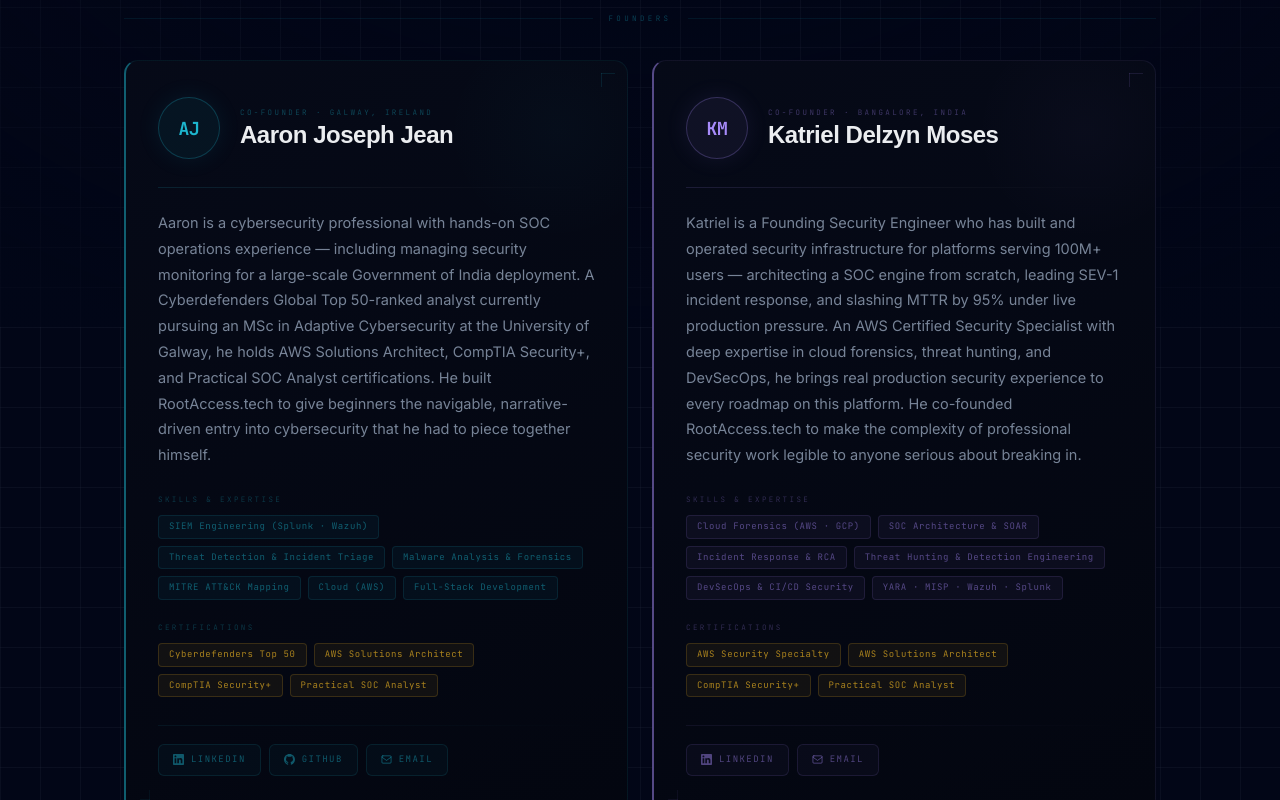
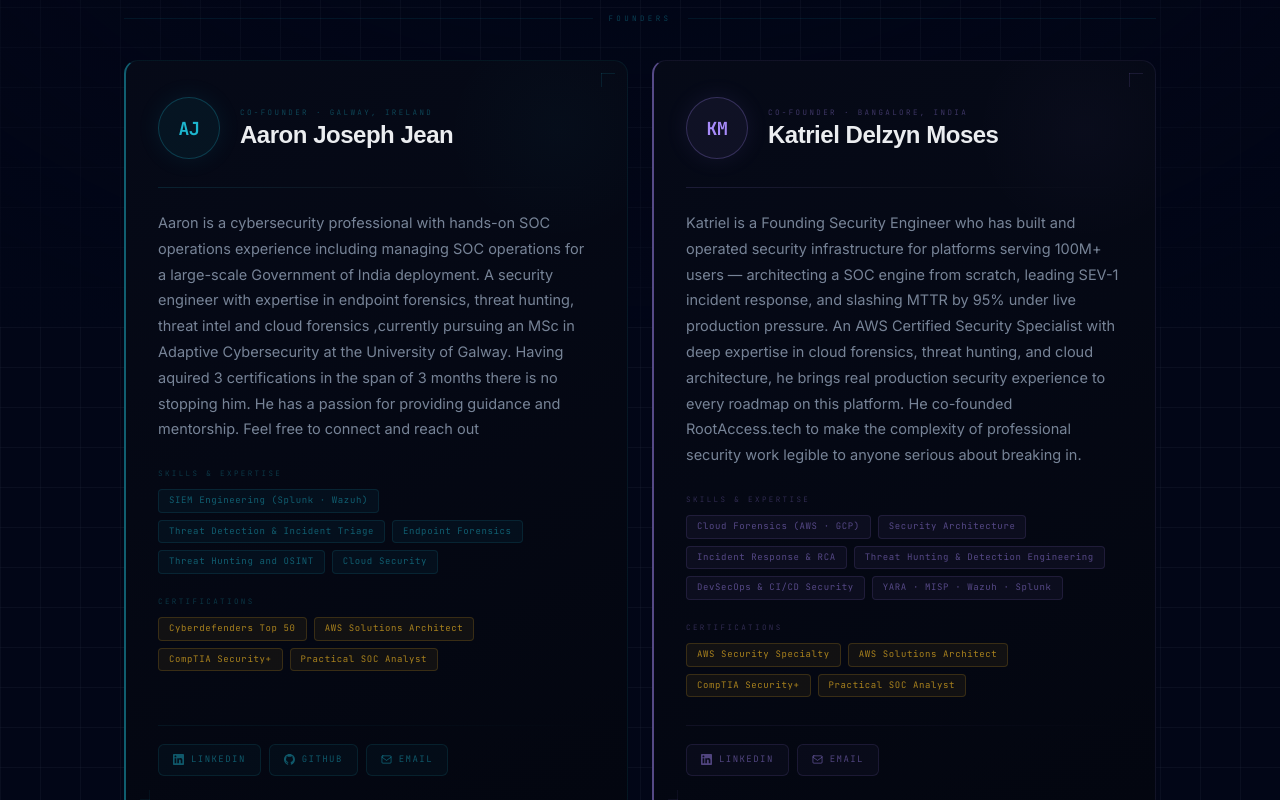
Before and after one commit to DoubleKingsLC/rootaccess-dev, a Next.js app: page /about in a window 1280 px wide. Shown: the part 473-1273 px from the top of the page. Built offline with nearby package versions, Linux system fonts and the light colour scheme.

Commit message:
Update About page founder bios, skills, and contact emails

```diff
--- a/app/about/page.tsx
+++ b/app/about/page.tsx
@@ -11,17 +11,17 @@ const FOUNDERS = [
         location: "Galway, Ireland",
         color: "#1db6ce",
         story:
-            "Aaron is a cybersecurity professional with hands-on SOC operations experience — including managing security monitoring for a large-scale Government of India deployment. A Cyberdefenders Global Top 50-ranked analyst currently pursuing an MSc in Adaptive Cybersecurity at the University of Galway, he holds AWS Solutions Architect, CompTIA Security+, and Practical SOC Analyst certifications. He built RootAccess.tech to give beginners the navigable, narrative-driven entry into cybersecurity that he had to piece together himself.",
+            "Aaron is a cybersecurity professional with hands-on SOC operations experience including managing SOC operations for a large-scale Government of India deployment. A security engineer with expertise in endpoint forensics, threat hunting, threat intel and cloud forensics ,currently pursuing an MSc in Adaptive Cybersecurity at the University of Galway. Having aquired 3 certifications in the span of 3 months there is no stopping him. He has a passion for providing guidance and mentorship. Feel free to connect and reach out",
         skills: [
             "SIEM Engineering (Splunk · Wazuh)",
             "Threat Detection & Incident Triage",
-            "Malware Analysis & Forensics",
-            "MITRE ATT&CK Mapping",
-            "Cloud (AWS)",
-            "Full-Stack Development",
+            "Endpoint Forensics",
+            "Threat Hunting and OSINT",
+            "Cloud Security",
+
         ],
         certs: ["Cyberdefenders Top 50", "AWS Solutions Architect", "CompTIA Security+", "Practical SOC Analyst"],
-        email: "aaronjjean@gmail.com",
+        email: "aaron@rootaccess.tech",
         linkedin: "https://linkedin.com/in/aaronjjean",
         github: "https://github.com/aaronjjean",
     },
@@ -32,17 +32,17 @@ const FOUNDERS = [
         location: "Bangalore, India",
         color: "#a78bfa",
         story:
-            "Katriel is a Founding Security Engineer who has built and operated security infrastructure for platforms serving 100M+ users — architecting a SOC engine from scratch, leading SEV-1 incident response, and slashing MTTR by 95% under live production pressure. An AWS Certified Security Specialist with deep expertise in cloud forensics, threat hunting, and DevSecOps, he brings real production security experience to every roadmap on this platform. He co-founded RootAccess.tech to make the complexity of professional security work legible to anyone serious about breaking in.",
+            "    Katriel is a Founding Security Engineer who has built and operated security infrastructure for platforms serving 100M+ users — architecting a SOC engine from scratch, leading SEV-1 incident response, and slashing MTTR by 95% under live production pressure. An AWS Certified Security Specialist with deep expertise in cloud forensics, threat hunting, and cloud architecture, he brings real production security experience to every roadmap on this platform. He co-founded RootAccess.tech to make the complexity of professional security work legible to anyone serious about breaking in.",
         skills: [
             "Cloud Forensics (AWS · GCP)",
-            "SOC Architecture & SOAR",
+            "Security Architecture",
             "Incident Response & RCA",
             "Threat Hunting & Detection Engineering",
             "DevSecOps & CI/CD Security",
             "YARA · MISP · Wazuh · Splunk",
         ],
         certs: ["AWS Security Specialty", "AWS Solutions Architect", "CompTIA Security+", "Practical SOC Analyst"],
-        email: "katriel.moses@gmail.com",
+        email: "katriel@rootaccess.tech",
         linkedin: "https://www.linkedin.com/in/katriel-moses/",
         github: null,
     },
```
